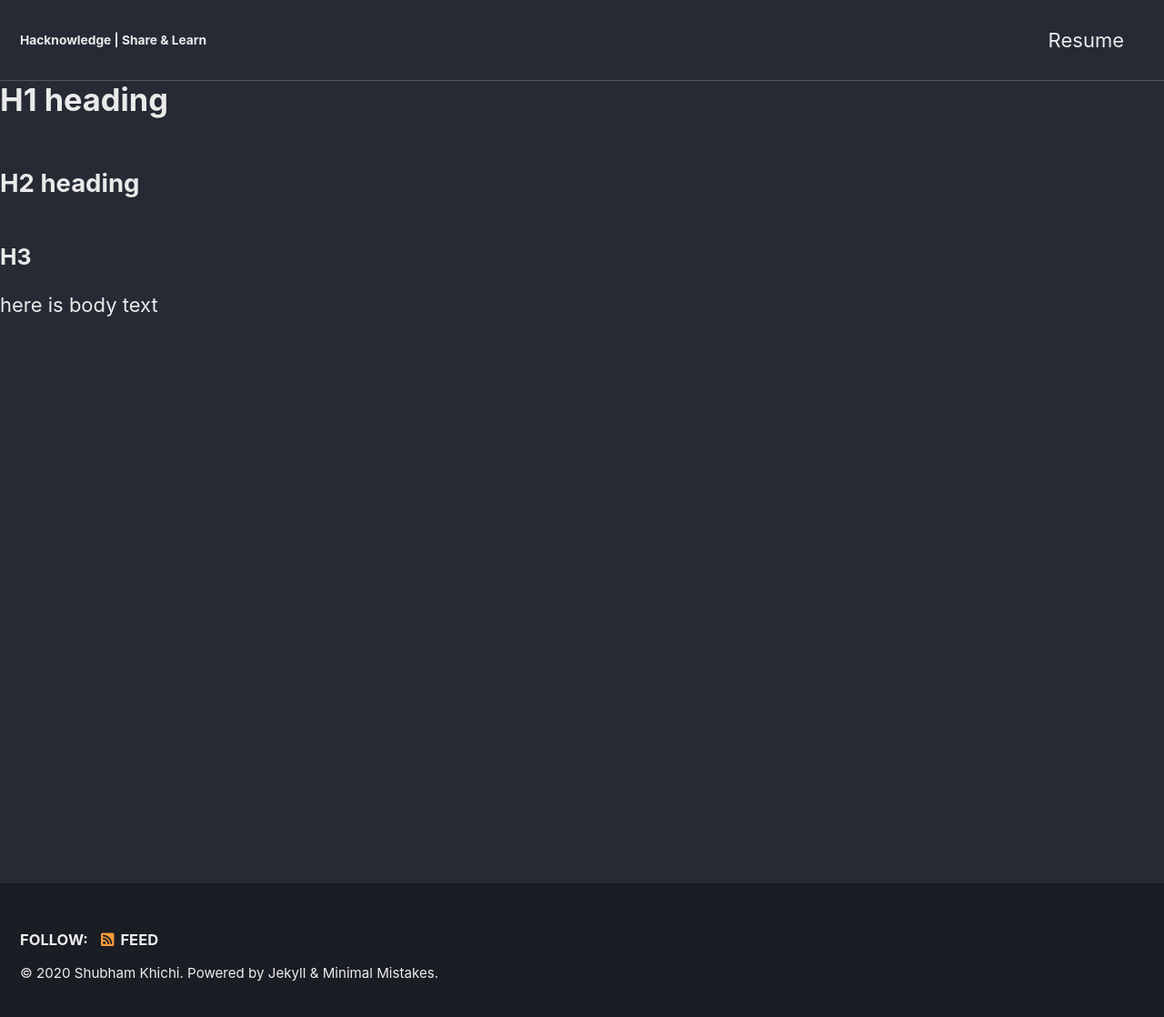
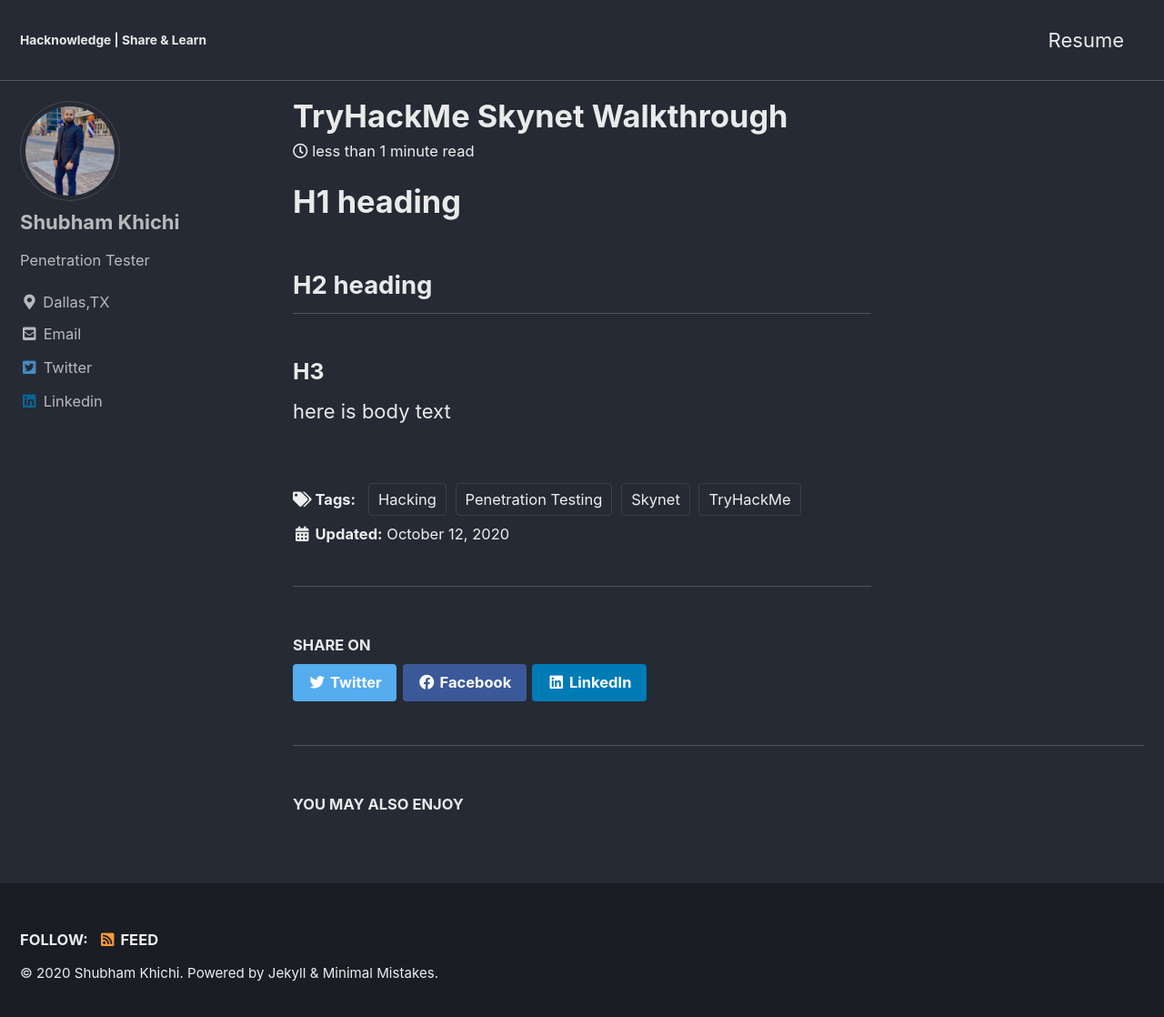
Before and after one commit to da3mond/hacknowledge, a Jekyll site: the page built from _posts/2020-10-12-SkynetTHM.md, in a window 1280 px wide and 1126 px high. Shown: the top 1118 px of the window at 91% size. Built offline with Jekyll 4.4.1, drawn with Linux system fonts in a browser that asks for light colours; cached includes are drawn as plain includes; our own code applies the rules of GitHub Pages for plain Markdown files; part of the change alters nothing that is shown.

```diff
--- a/_config.yml
+++ b/_config.yml
@@ -277,7 +277,7 @@ compress_html:
 defaults:
   # _posts
   - scope:
-      path: "/_pages/projects"
+      path: ""
       type: posts
     values:
       layout: single
```
